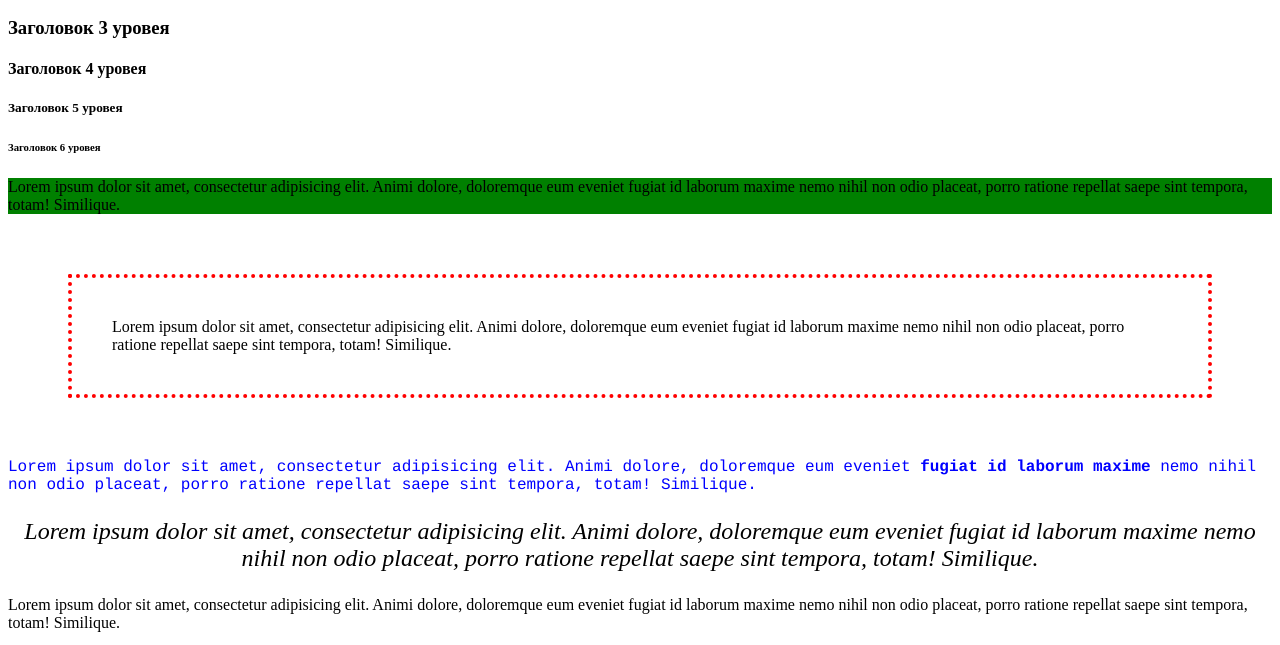
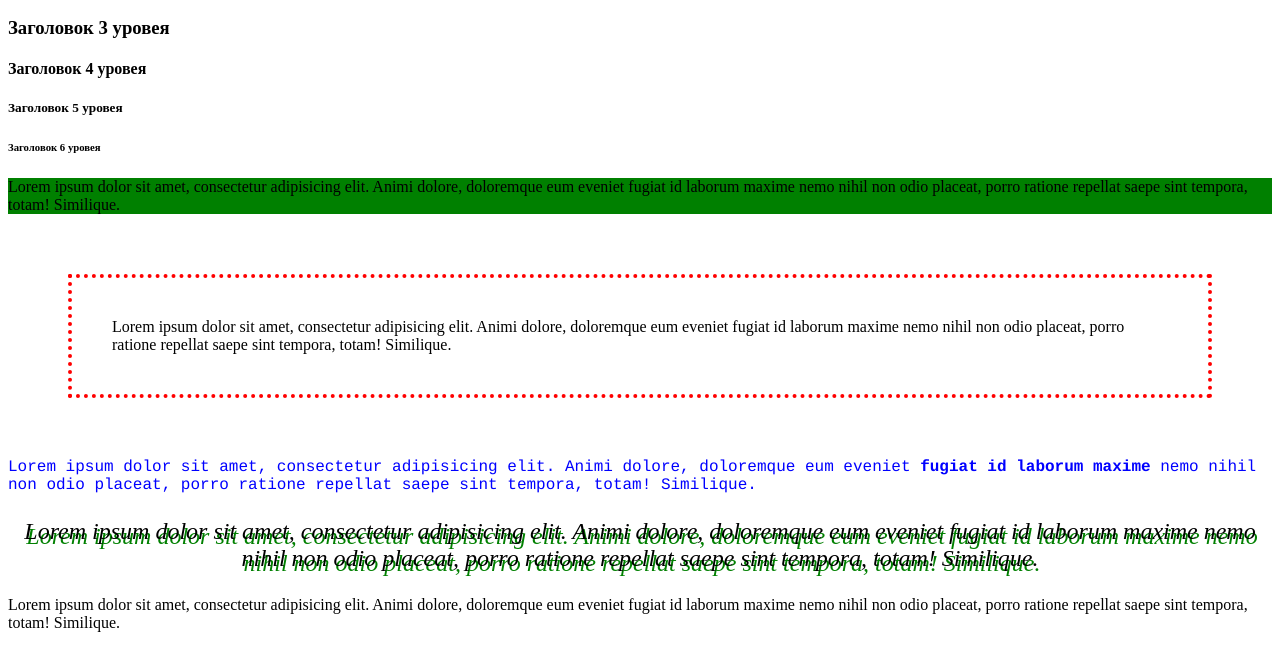
Before and after one commit to NEMONiKiTos/4-1-coding_maximum, a plain HTML site: page lesson 2/hw №2.html in a window 1280 px wide. Shown: the part 110-755 px from the top of the page. Drawn offline with Linux system fonts and the light colour scheme.

Commit message:
Дз(2) с Занятия №2.

```diff
--- a/lesson 2/styles.css
+++ b/lesson 2/styles.css
@@ -25,4 +25,5 @@
     font-style: italic;
     font-size: 24px;
     text-align: center;
+    text-shadow: green 2px 5px;
 }
```
